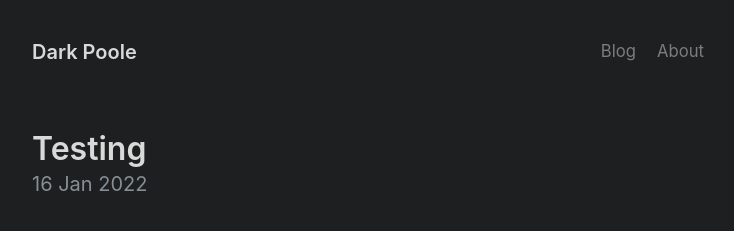
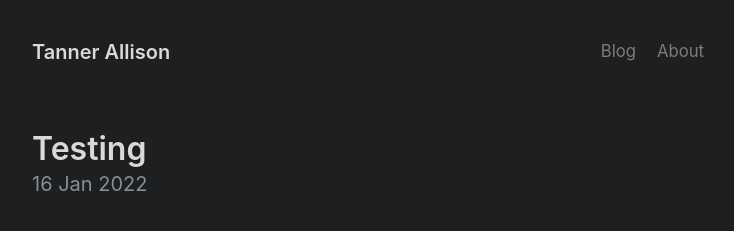
Before and after one commit to tannerallison/tannerallison.github.io, a Jekyll site: the page built from index.html, in a window 1280 px wide. Shown: the top 231 px of the page, without its empty margins (272-1006 px from the left). Built offline with Jekyll 4.4.1, drawn with Linux system fonts in a browser that asks for light colours; the list of posts is cut into pages by our own code.

Commit message:
change title

```diff
--- a/_config.yml
+++ b/_config.yml
@@ -1,5 +1,5 @@
 # Setup
-title: Dark Poole
+title: Tanner Allison
 url: https://atallison.com
 paginate: 1
 baseurl: ""
```
